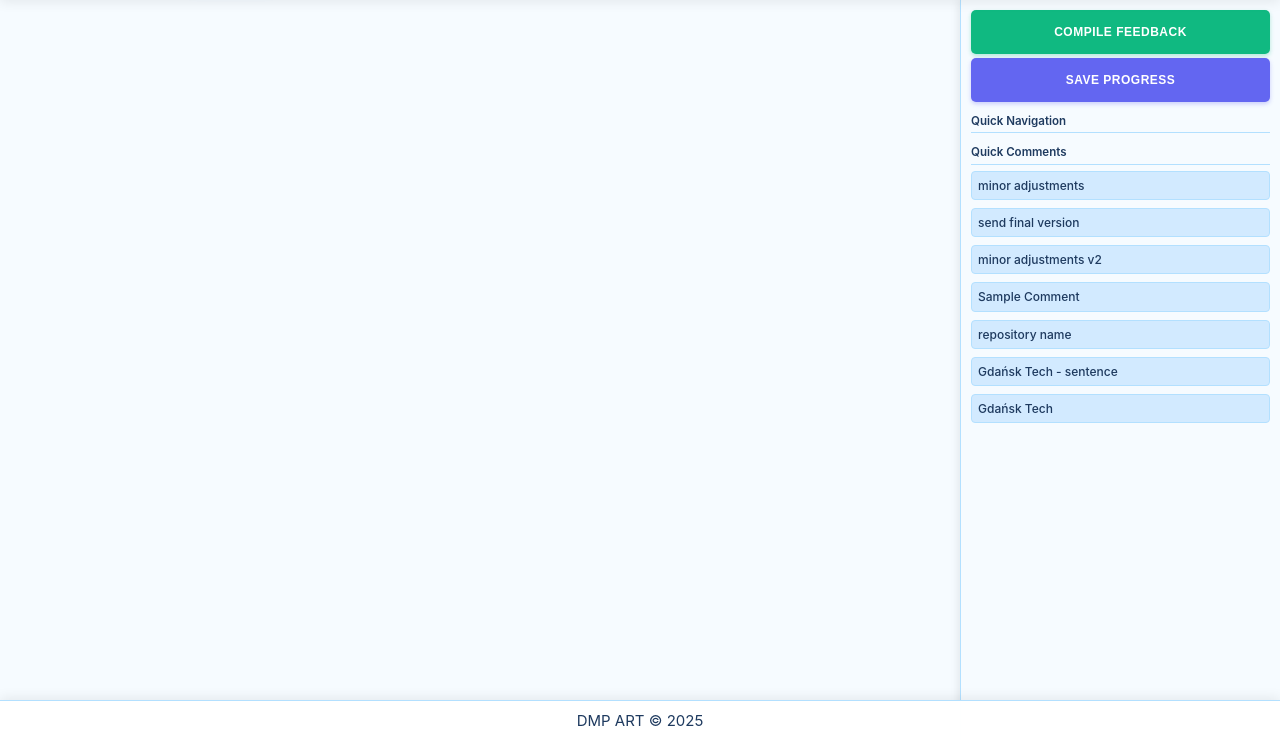
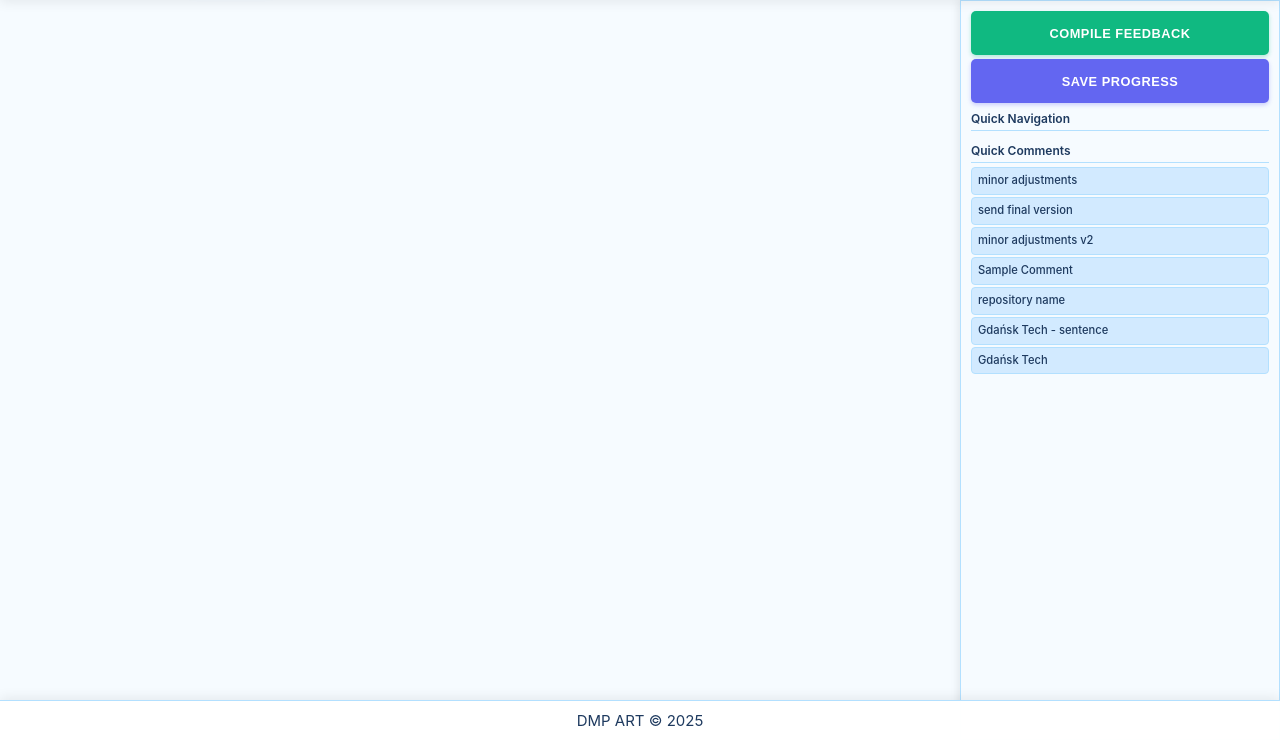
Before and after one commit to gammaro85/DMP-ART, a Flask app: template templates/review.html in a window 1280 px wide. Shown: the part 60-800 px from the top of the page. Run offline with Flask 3, Linux system fonts and the light colour scheme; the template is opened without the code that fills it, so the values that code supplies are empty.

Commit message:
fix: enhance fixed two-panel layout for review page with improved styling and scrollbar handling

```diff
--- a/templates/review.html
+++ b/templates/review.html
@@ -59,68 +59,65 @@
             border-color: var(--border-medium);
         }
 
-        /* Fixed Two-Panel Layout */
-        /* Left panel: 75% width, scrolls with page */
-        /* Right panel: 25% width, fixed position, no scrolling */
+        /* ============================================
+           FIXED TWO-PANEL LAYOUT
+           Left: 75% width, scrolls with page
+           Right: 25% width, FIXED position, no scroll
+           ============================================ */
 
         body[data-page="review"] {
-            overflow-x: hidden;
-        }
-
-        /* Disable hover transform effects on review page elements */
+            overflow-x: hidden !important;
+            overflow-y: auto !important;
+        }
+
+        /* Disable ALL hover effects that change size/position */
         body[data-page="review"] .question-card:hover,
         body[data-page="review"] .feedback-text:hover,
-        body[data-page="review"] .extracted-content:hover {
+        body[data-page="review"] .extracted-content:hover,
+        body[data-page="review"] .right-sidebar:hover {
             transform: none !important;
-        }
-
-        /* CRITICAL: Lock right sidebar dimensions - prevent ANY changes on hover */
-        body[data-page="review"] .right-sidebar,
-        body[data-page="review"] .right-sidebar:hover,
-        body[data-page="review"] .review-layout .right-sidebar,
-        body[data-page="review"] .review-layout .right-sidebar:hover {
-            width: 25% !important;
-            min-width: 25% !important;
-            max-width: 25% !important;
-            padding: 10px !important;
-            transform: none !important;
-            box-shadow: -2px 0 8px rgba(0, 0, 0, 0.08) !important;
-            border-color: var(--border-light) !important;
-            border-width: 0 0 0 1px !important;
-            overflow: hidden !important;
-            overflow-x: hidden !important;
-            overflow-y: hidden !important;
-            scrollbar-width: none !important;
-            transition: none !important;
-        }
-
-        /* Hide scrollbar in webkit browsers */
-        body[data-page="review"] .right-sidebar::-webkit-scrollbar,
-        body[data-page="review"] .review-layout .right-sidebar::-webkit-scrollbar {
-            display: none !important;
-            width: 0 !important;
-        }
-
+            box-shadow: inherit !important;
+        }
+
+        /* Main layout container */
         body[data-page="review"] .review-layout {
-            display: block;
-            width: 100%;
-            max-width: none;
-            margin: 0;
-            padding: 0;
-            position: relative;
-        }
-
+            display: block !important;
+            width: 100% !important;
+            max-width: none !important;
+            margin: 0 !important;
+            padding: 0 !important;
+            position: relative !important;
+        }
+
+        /* ============================================
+           LEFT PANEL - 75% width, page scroll
+           Elements stretch to full width
+           ============================================ */
         body[data-page="review"] .main-content {
             width: 75% !important;
             min-width: 75% !important;
             max-width: 75% !important;
             margin: 0 !important;
-            padding: 20px 30px !important;
-            padding-bottom: 80px !important;
+            padding: 20px 30px 80px 30px !important;
             box-sizing: border-box !important;
         }
 
-        /* Fixed Right Panel - Always visible, no scrolling, scales content */
+        /* Left panel elements - full width */
+        body[data-page="review"] .main-content .question-card,
+        body[data-page="review"] .main-content .feedback-section,
+        body[data-page="review"] .main-content .extracted-content,
+        body[data-page="review"] .main-content .category-selection,
+        body[data-page="review"] .main-content textarea {
+            width: 100% !important;
+            max-width: 100% !important;
+            box-sizing: border-box !important;
+        }
+
+        /* ============================================
+           RIGHT PANEL - 25% width, FIXED position
+           Elements scale to fit width AND height
+           ============================================ */
+        body[data-page="review"] .right-sidebar,
         body[data-page="review"] .review-layout .right-sidebar {
             position: fixed !important;
             right: 0 !important;
@@ -129,69 +126,119 @@
             min-width: 25% !important;
             max-width: 25% !important;
             height: calc(100vh - 60px) !important;
+            min-height: calc(100vh - 60px) !important;
+            max-height: calc(100vh - 60px) !important;
             background-color: var(--bg-card) !important;
             border-left: 1px solid var(--border-light) !important;
             border-radius: 0 !important;
             padding: 10px !important;
+            margin: 0 !important;
             overflow: hidden !important;
             box-shadow: -2px 0 8px rgba(0, 0, 0, 0.08) !important;
             display: flex !important;
             flex-direction: column !important;
             box-sizing: border-box !important;
-        }
-
-        /* Sidebar sections - scale to fit without scrolling */
+            z-index: 100 !important;
+            /* Disable all transitions/animations */
+            transition: none !important;
+            animation: none !important;
+        }
+
+        /* Hide scrollbars */
+        body[data-page="review"] .right-sidebar::-webkit-scrollbar {
+            display: none !important;
+            width: 0 !important;
+        }
+        body[data-page="review"] .right-sidebar {
+            -ms-overflow-style: none !important;
+            scrollbar-width: none !important;
+        }
+
+        /* ============================================
+           RIGHT PANEL SECTIONS - Flex layout
+           Scale to available height
+           ============================================ */
+
+        /* Action buttons - fixed height */
         body[data-page="review"] .sidebar-actions {
-            flex: 0 0 auto;
-            margin-bottom: 8px;
-        }
-
+            flex: 0 0 auto !important;
+            width: 100% !important;
+            margin-bottom: 8px !important;
+            display: flex !important;
+            flex-direction: column !important;
+            gap: 4px !important;
+        }
+
+        body[data-page="review"] .sidebar-actions .action-btn {
+            width: 100% !important;
+            padding: 8px 10px !important;
+            font-size: clamp(0.65rem, 1.2vw, 0.8rem) !important;
+            margin: 0 !important;
+        }
+
+        /* Navigation pane - proportional height */
         body[data-page="review"] .navigation-pane {
-            flex: 0 0 auto;
-            margin-bottom: 8px;
-            max-height: 25%;
-            overflow: hidden;
-        }
-
+            flex: 0 0 auto !important;
+            width: 100% !important;
+            margin-bottom: 8px !important;
+            max-height: 20vh !important;
+            overflow: hidden !important;
+        }
+
+        body[data-page="review"] .navigation-pane h3 {
+            font-size: clamp(0.6rem, 1vw, 0.75rem) !important;
+            margin-bottom: 4px !important;
+            padding-bottom: 4px !important;
+        }
+
+        body[data-page="review"] .nav-grid {
+            display: grid !important;
+            grid-template-columns: repeat(auto-fill, minmax(28px, 1fr)) !important;
+            gap: 2px !important;
+            width: 100% !important;
+        }
+
+        body[data-page="review"] .nav-grid-btn {
+            padding: 4px 2px !important;
+            font-size: clamp(0.55rem, 1vw, 0.7rem) !important;
+            width: 100% !important;
+        }
+
+        /* Quick comments pane - fills remaining space */
         body[data-page="review"] .quick-comments-pane {
-            flex: 1 1 auto;
-            min-height: 0;
-            display: flex;
-            flex-direction: column;
-            overflow: hidden;
-            margin-bottom: 0;
+            flex: 1 1 auto !important;
+            width: 100% !important;
+            min-height: 0 !important;
+            display: flex !important;
+            flex-direction: column !important;
+            overflow: hidden !important;
+            margin: 0 !important;
         }
 
         body[data-page="review"] .quick-comments-pane h3 {
-            flex: 0 0 auto;
-            margin-bottom: 6px;
-            font-size: 0.75rem;
+            flex: 0 0 auto !important;
+            font-size: clamp(0.6rem, 1vw, 0.75rem) !important;
+            margin-bottom: 4px !important;
+            padding-bottom: 4px !important;
         }
 
         body[data-page="review"] .quick-comments-list {
-            flex: 1 1 auto;
+            flex: 1 1 auto !important;
+            width: 100% !important;
+            min-height: 0 !important;
+            display: flex !important;
+            flex-direction: column !important;
+            gap: 2px !important;
             overflow: hidden !important;
-            min-height: 0;
         }
 
         body[data-page="review"] .quick-comment-item {
-            font-size: clamp(0.6rem, 1.2vw, 0.75rem);
-            padding: 4px 6px;
-            margin: 2px 0;
-        }
-
-        body[data-page="review"] .nav-grid {
-            gap: 2px;
-        }
-
-        body[data-page="review"] .nav-grid-btn {
-            padding: 4px;
-            font-size: clamp(0.6rem, 1.2vw, 0.75rem);
-        }
-
-        body[data-page="review"] .sidebar-actions .action-btn {
-            padding: 6px 10px;
-            font-size: clamp(0.65rem, 1.3vw, 0.8rem);
+            width: 100% !important;
+            padding: 4px 6px !important;
+            font-size: clamp(0.55rem, 1vw, 0.7rem) !important;
+            margin: 0 !important;
+            flex-shrink: 0 !important;
+            box-sizing: border-box !important;
         }
 
         .sidebar-actions .action-btn {
```
